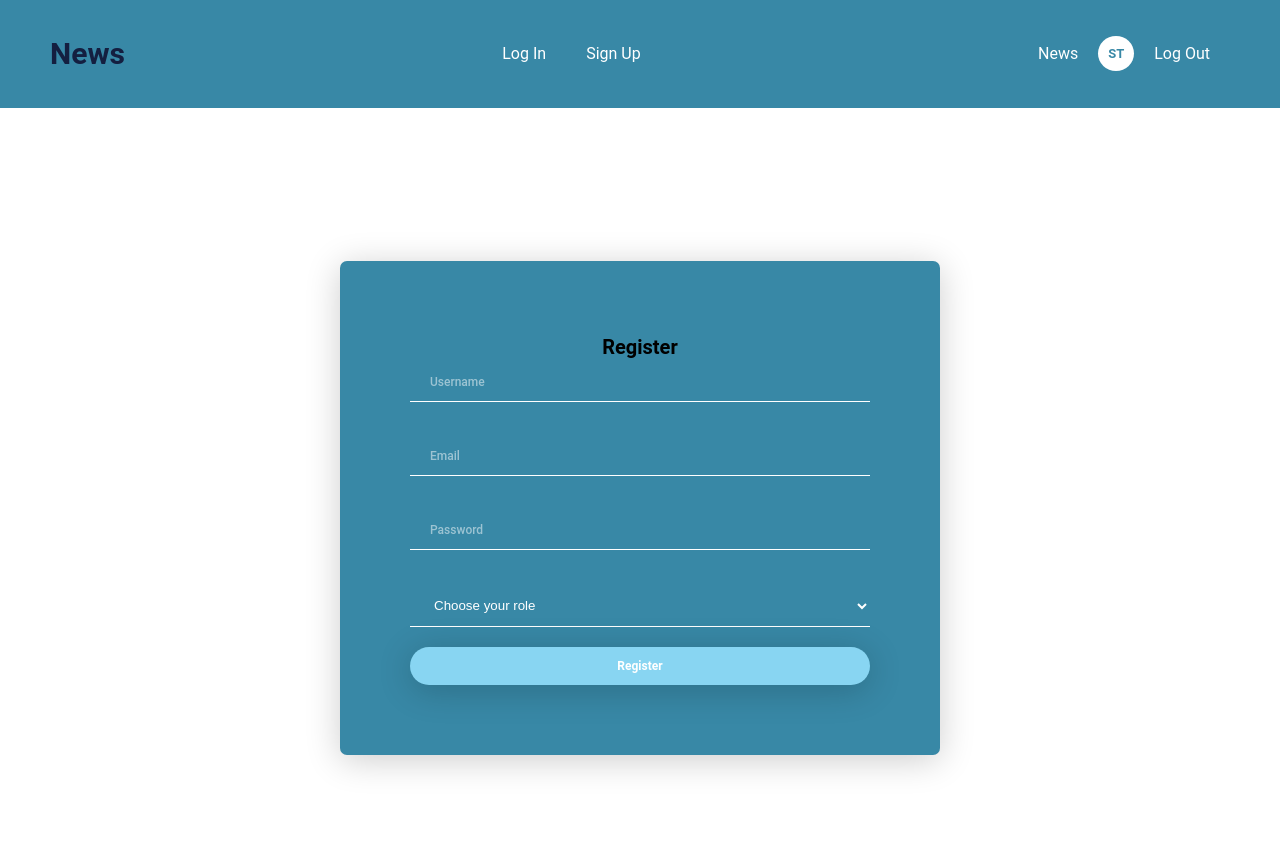
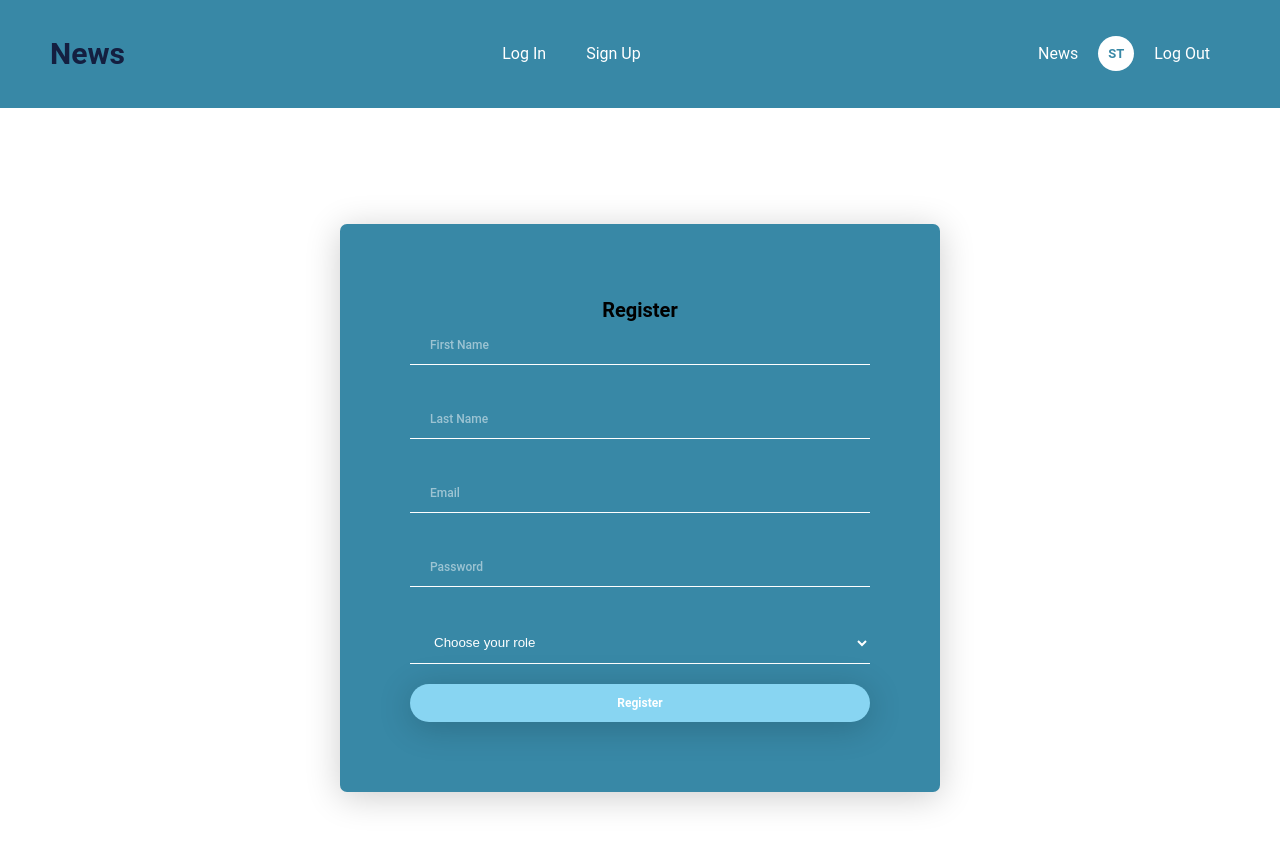
Before and after one commit to ShaqeTarverdyan/Full-Stack-CRUD-, a React (Create React App) app in the folder client/: page /signUp in a window 1280 px wide. Shown: the top 846 px of the page. Built offline with nearby package versions, Linux system fonts and the light colour scheme.

Commit message:
upgrade signUp component, add  useHistory

```diff
--- a/client/src/components/authentication/SignUp.js
+++ b/client/src/components/authentication/SignUp.js
@@ -4,6 +4,7 @@ import { signUp } from '../../store/actions/authActions'
 import { Formik, Field } from 'formik';
 import * as Yup from 'yup';
 import { roles } from '../../constants';
+import { useHistory } from 'react-router-dom';
 
 import Input from '../UI/Input';
 import Button from '../UI/Button';
@@ -13,20 +14,21 @@ import { Container, FormWrapper, StyledForm, StyledSelect, StyledOption } from '
 
 const SignUp = ({ signUp }) => {
 
-
+    let history = useHistory();
     return (
         <Container>
             <FormWrapper>
                 <Formik
                     initialValues={{
-                        username: '',
+                        firstname: '',
+                        lastname: '',
                         email: '',
                         password: '',
                         role: ''
                     }}
                     // validationSchema={}
                     onSubmit={async(values, {setSubmitting}) => {
-                        await signUp(values);
+                        await signUp(values, history);
                         setSubmitting(false)
                     }}
 
@@ -37,8 +39,14 @@ const SignUp = ({ signUp }) => {
                                 <h1>Register</h1>
                                 <Field
                                     type="text"
-                                    name="username"
-                                    placeholder="Username"
+                                    name="firstname"
+                                    placeholder="First Name"
+                                    component={Input}
+                                />
+                                <Field
+                                    type="text"
+                                    name="lastname"
+                                    placeholder="Last Name"
                                     component={Input}
                                 />
                                 <Field
@@ -83,7 +91,7 @@ const mapStateToProps = state => {
 
 const mapDispatchToState = dispatch => {
     return {
-        signUp: (newAdmin) => dispatch(signUp(newAdmin))
+        signUp: (newAdmin, history) => dispatch(signUp(newAdmin, history))
     }
 }
 
```
